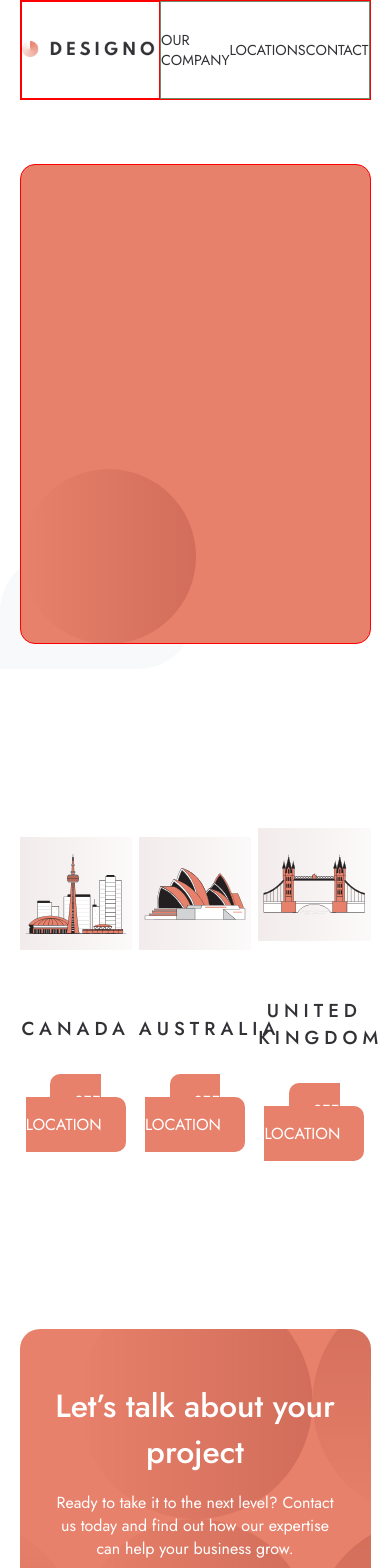
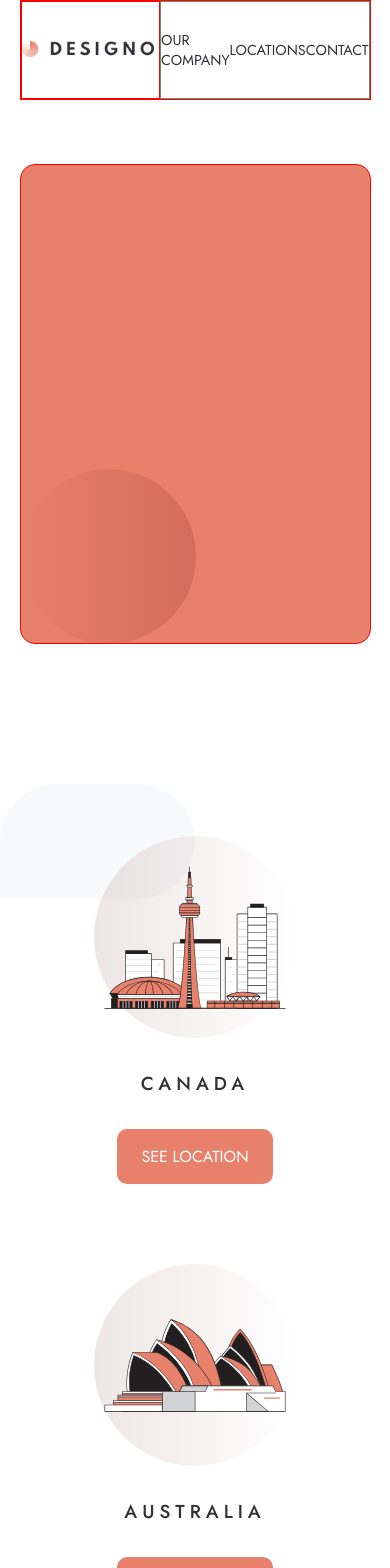
Before and after one commit to SJellen/designo, a Next.js app: page /about in a window 390 px wide. Shown: the top 1568 px of the page. Built offline with nearby package versions, Linux system fonts and the light colour scheme.

Commit message:
locationNav mq's set

```diff
--- a/styles/LocationNav.module.scss
+++ b/styles/LocationNav.module.scss
@@ -55,3 +55,17 @@
         width: 90%;
     }
 }
+
+@media only screen and (max-width: 800px) {
+    .container {
+        height: auto;
+        flex-direction: column;
+        justify-content: center;
+    }
+
+    .box {
+        width: 100%;
+        padding-bottom: 2rem;
+        margin: 2rem auto;
+    }
+}
```
